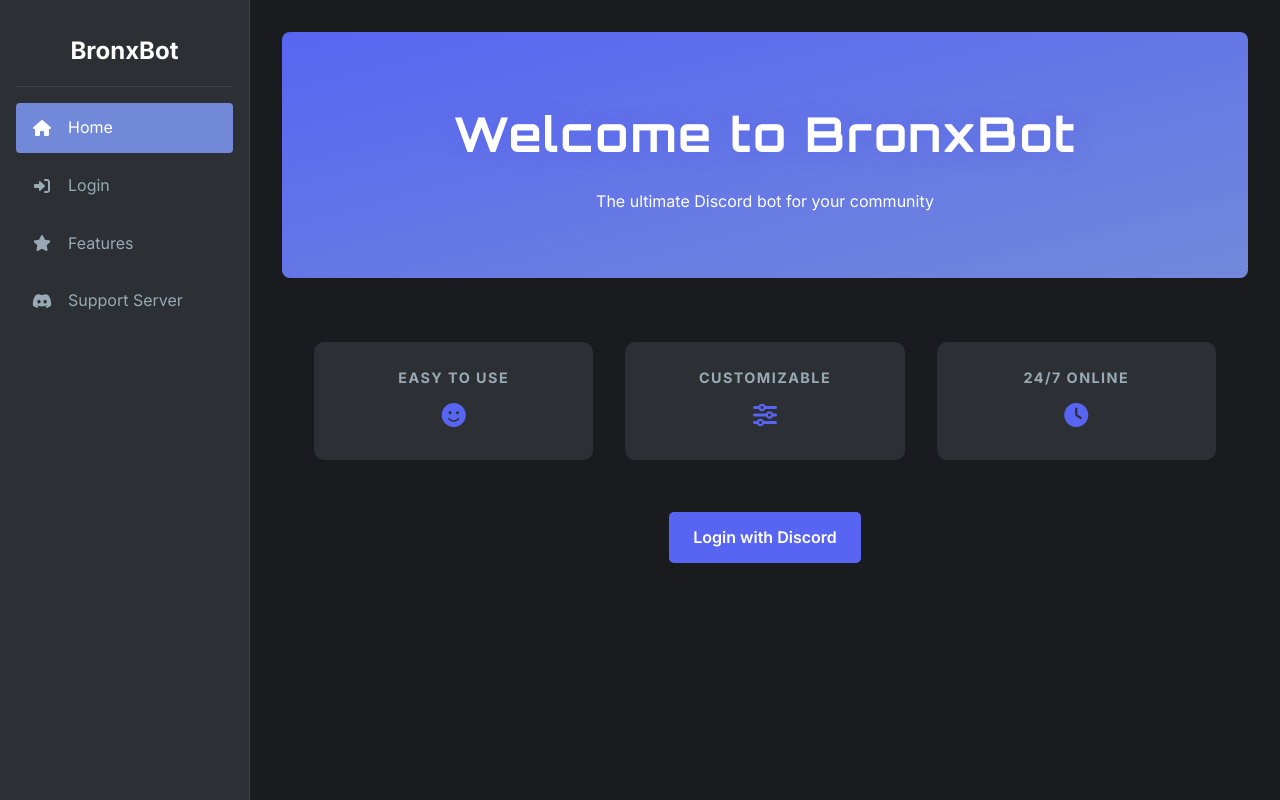
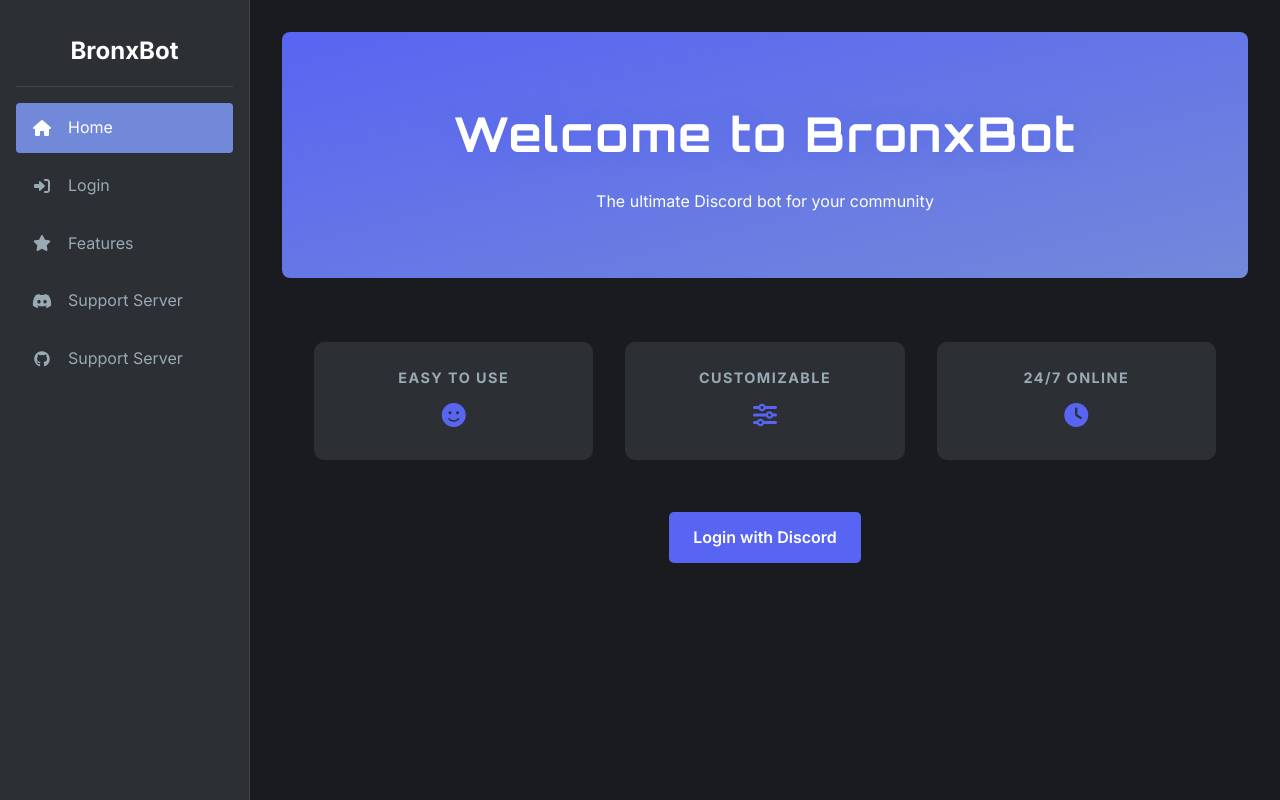
Before and after one commit to sreayas-me/bot, a Flask app: page / in a window 1280 px wide. Run offline with Flask 3, Linux system fonts and the light colour scheme.

Commit message:
> added github link to the home page

```diff
--- a/dashboard/templates/home.html
+++ b/dashboard/templates/home.html
@@ -49,8 +49,12 @@
                     <i class="fas fa-star"></i>
                     <span>Features</span>
                 </a>
-                <a href="https://discord.gg/furryporn" class="sidebar-item">
+                <a href="https://discord.gg/jENm4phpgv" class="sidebar-item">
                     <i class="fab fa-discord"></i>
+                    <span>Support Server</span>
+                </a>
+                <a href="https://github.com/bronxbot/Dashboard" class="sidebar-item">
+                    <i class="fab fa-github"></i>
                     <span>Support Server</span>
                 </a>
             </div>
```
